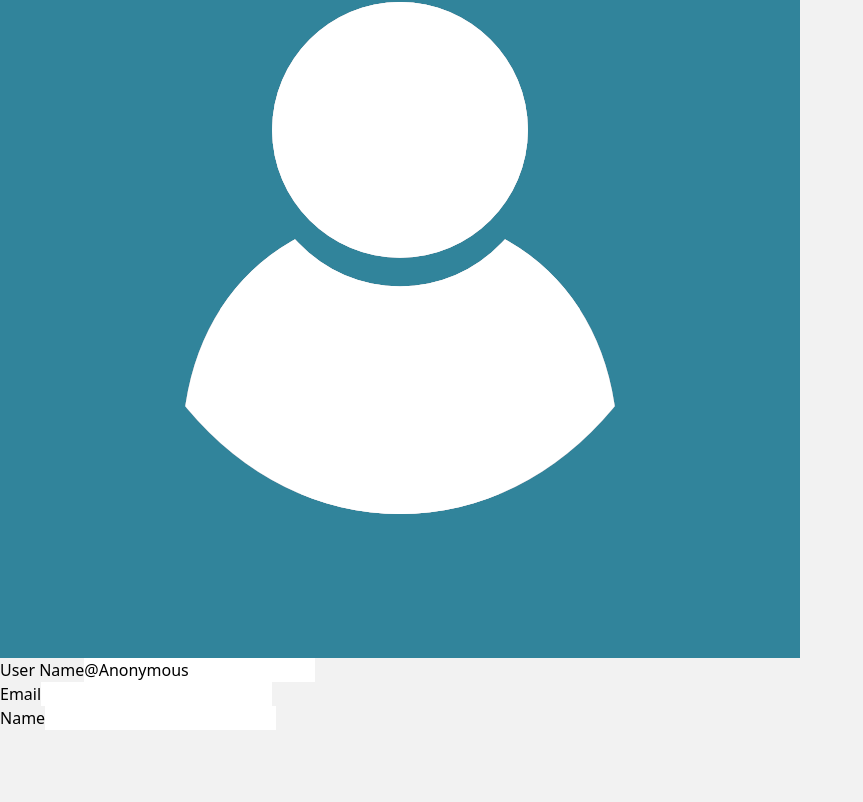
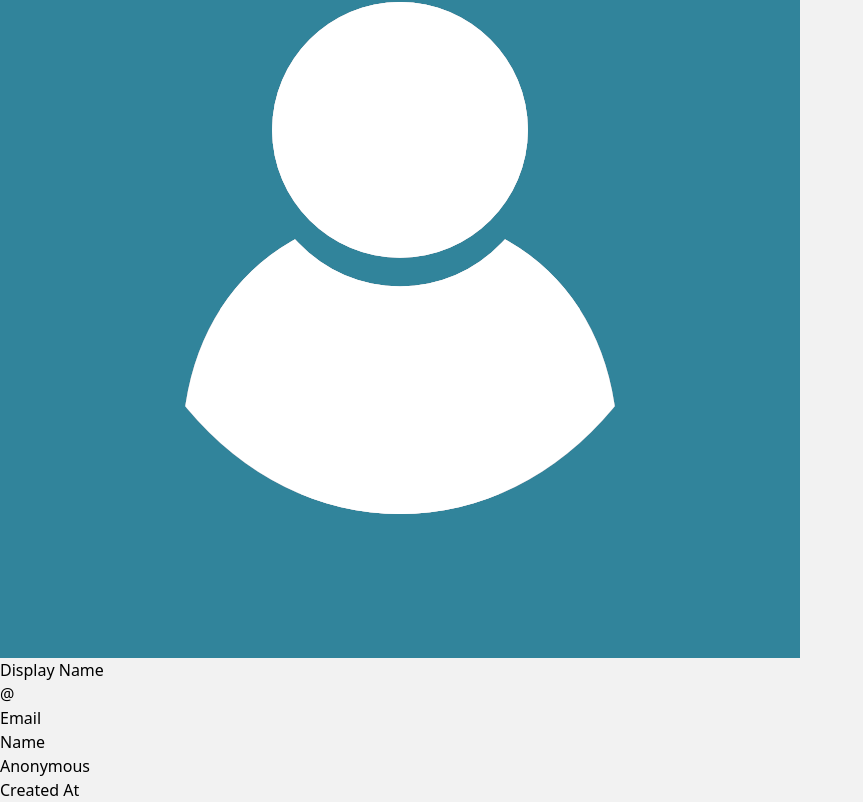
Before and after one commit to Artem047/BlogApp, a React (Vite) app: page /profile in a window 1280 px wide. Shown: the part 1954-2756 px from the top of the page, without its empty margins (0-863 px from the left). Before the commit the page ends 2684 px from the top, so only its background shows below. Built offline with nearby package versions, Linux system fonts and the light colour scheme.

Commit message:
сделал отображение даты и имя пользователя

```diff
--- a/src/auth/Register.tsx
+++ b/src/auth/Register.tsx
@@ -30,7 +30,7 @@ const Register = () => {
         <Input
           name="fullname"
           type="fullname"
-          placeholder="Fullname"
+          placeholder="@fullname"
           onChange={handleChange}
           className="w-full h-16 placeholder:text-lg rounded-xl outline-none text-lg px-6"
         />
--- a/src/layout/Navbar.tsx
+++ b/src/layout/Navbar.tsx
@@ -91,7 +91,7 @@ const Navbar = () => {
               alt="Image user"
               className="w-20 h-20 rounded-full border-4 border-white"
             />
-            <p className="text-white text-xl py-5">{user?.user_metadata.full_name || fullName}</p>
+            <p className="text-white text-xl py-5">@{user?.user_metadata.user_name || fullName}</p>
             <div className="flex flex-col mt-7 gap-10">
               <NavLink to="/" className="nav_link">
                 <AiOutlineHome size={35} />
--- a/src/pages/profile/InfoUser.tsx
+++ b/src/pages/profile/InfoUser.tsx
@@ -1,4 +1,3 @@
-import Input from "../../components/input/Input";
 import { useAuth } from "../../context/AuthContext";
 
 const InfoUser = () => {
@@ -7,33 +6,21 @@ const InfoUser = () => {
   return (
     <div className="bg-white p-10 flex flex-wrap gap-7">
       <div className="flex flex-col gap-2">
-        <label>User Name</label>
-        <Input
-          type="text"
-          value={`@${user?.user_metadata.user_name === undefined ? 'Anonymous' : user?.user_metadata.user_name}`}
-          className="bg-[#F7F7F7] border border-[#E1E1E1] h-12 rounded-xl outline-none text-sm px-6 w-[400px]"
-          readonly
-        />
+        <label>Display Name</label>
+        <p className="bg-[#F7F7F7] flex items-center border border-[#E1E1E1] h-12 rounded-xl outline-none text-sm px-6 w-[400px]">{`@${user?.user_metadata.user_name || fullName}`}</p>
       </div>
       <div className="flex flex-col gap-2">
         <label>Email</label>
-        <Input
-          type="text"
-          value={email || user?.user_metadata.email}
-          className="bg-[#F7F7F7] border border-[#E1E1E1] h-12 rounded-xl outline-none text-sm px-6 w-[400px] caret-transparent"
-          readonly
-        />
+        <p className="bg-[#F7F7F7] flex items-center border border-[#E1E1E1] h-12 rounded-xl outline-none text-sm px-6 w-[400px]">{email || user?.user_metadata.email}</p>
       </div>
       <div className="flex flex-col gap-2">
         <label>Name</label>
-        <Input
-          type="text"
-          value={user?.user_metadata.name || fullName}
-          className="bg-[#F7F7F7] border border-[#E1E1E1] h-12 rounded-xl outline-none text-sm px-6 w-[400px] caret-transparent"
-          readonly
-        />
+        <p className="bg-[#F7F7F7] flex items-center border border-[#E1E1E1] h-12 rounded-xl outline-none text-sm px-6 w-[400px]">{user?.user_metadata.name === undefined ? 'Anonymous' : user?.user_metadata.name}</p>
       </div>
-
+      <div className="flex flex-col gap-2">
+        <label>Created At</label>
+        <p className="bg-[#F7F7F7] flex items-center border border-[#E1E1E1] h-12 rounded-xl outline-none text-sm px-6 w-[400px]">{user?.created_at.substring(0, 10)}</p>
+      </div>
     </div>
   );
 };
```
